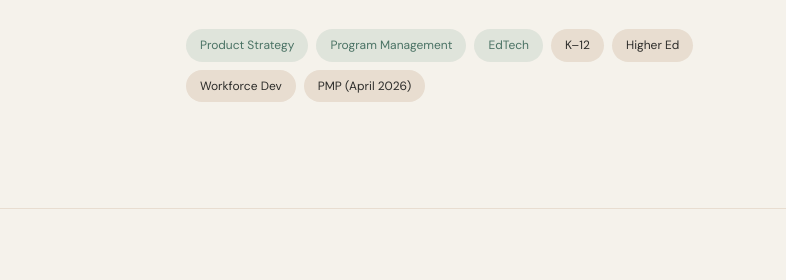
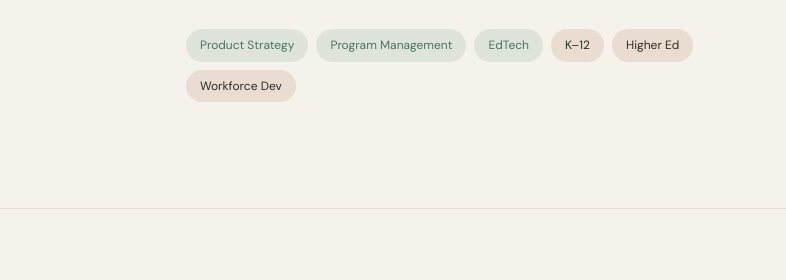
Before and after one commit to Laura-Agrusti/laura-agrusti-portfolio, a plain HTML site: page index.html in a window 1280 px wide. Shown: the part 1343-1623 px from the top of the page, 494-1280 px from the left. Drawn offline with Linux system fonts and the light colour scheme.

Commit message:
Update index.html

```diff
--- a/index.html
+++ b/index.html
@@ -191,7 +191,7 @@
           <span class="badge">K–12</span>
           <span class="badge">Higher Ed</span>
           <span class="badge">Workforce Dev</span>
-          <span class="badge">PMP (April 2026)</span>
+
         </div>
       </div>
     </div>
```
